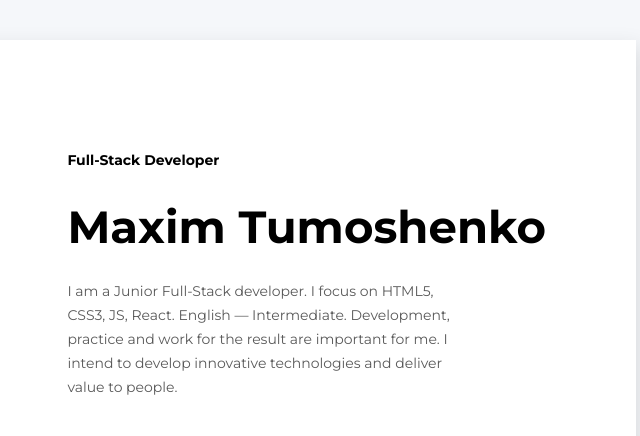
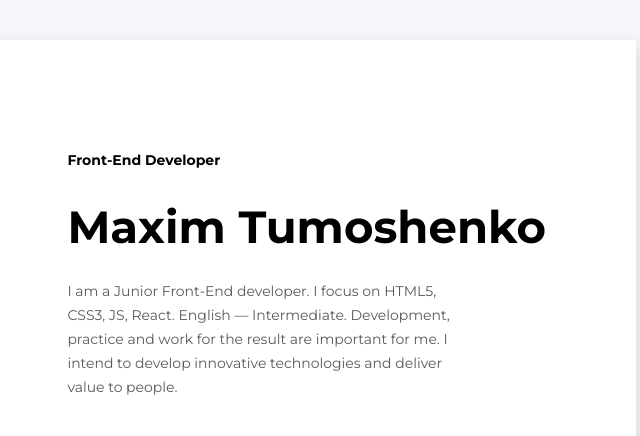
Before and after one commit to maxim11122/resume, a plain HTML site: page index.html in a window 1280 px wide. Shown: the top 436 px of the page, 604-1244 px from the left. Drawn offline with Linux system fonts and the light colour scheme.

Commit message:
Update index.html

```diff
--- a/index.html
+++ b/index.html
@@ -17,10 +17,10 @@
         <div class="main-content-section">
             <!-- about me -->
             <div class="about-me-section">
-                <h2 class="about-me-profession">Full-Stack Developer</h2>
+                <h2 class="about-me-profession">Front-End Developer</h2>
                 <h1 class="about-me-name">Maxim Tumoshenko</h1>
                 <p class="about-me-description">
-                    I am a Junior Full-Stack developer. I focus on HTML5, CSS3, JS, React. English — Intermediate.
+                    I am a Junior Front-End developer. I focus on HTML5, CSS3, JS, React. English — Intermediate.
                     Development, practice and work for the result are important for me. I intend to develop innovative technologies and deliver value to people.
                 </p>
             </div>
```
